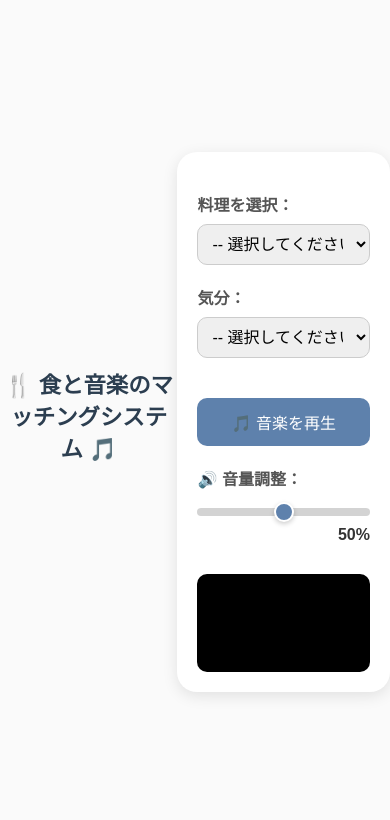
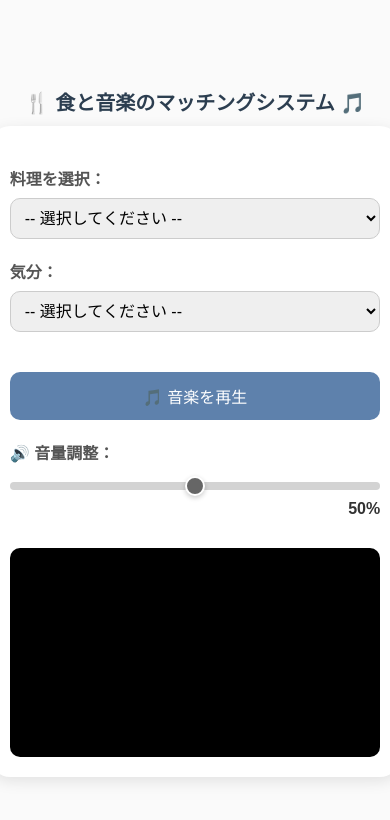
Before and after one commit to takatoru/food_music_final_All, a plain HTML site: page index.html in a window 390 px wide. Drawn offline with Linux system fonts and the light colour scheme; no server answers.

Commit message:
updata style.css

```diff
--- a/style.css
+++ b/style.css
@@ -1,6 +1,6 @@
 /* === 全体設定 === */
 html, body {
-  height: 100%;
+  /* height: 100%;  ←これを削除して下の min-height に変えます */
   margin: 0;
   padding: 0;
 }
@@ -9,10 +9,18 @@ body {
   font-family: "Hiragino Sans", "Noto Sans JP", sans-serif;
   background-color: #fafafa;
   color: #333;
+
   display: flex;
+
+  /* 🔽 ここが重要：縦並びにする設定を追加 🔽 */
+  flex-direction: column;
+
   justify-content: center;
   align-items: center;
   text-align: center;
+
+  /* 画面より中身が長くなっても切れないようにする設定 */
+  min-height: 100vh;
 }
 
 /* === コンテナ === */
@@ -23,10 +31,10 @@ body {
   background-color: #fff;
   border-radius: 20px;
   box-shadow: 0 4px 15px rgba(0, 0, 0, 0.1);
-  margin: 0;
+  margin: 0; /* bodyで中央揃えしているのでmargin autoは不要 */
 }
 
-/* === タイトル === */
+/* === タイトル（コンテナ内のh1用、もし残っていれば） === */
 h1 {
   color: #2c3e50;
   font-size: 1.8em;
@@ -79,23 +87,17 @@ button:hover {
   background-color: #4c6a91;
 }
 
-/* === 🔽 プレイヤー部分の変更 🔽 === */
-
-/* プレイヤー全体を囲うコンテナ */
+/* === プレイヤー部分 === */
 #player-container {
   margin-top: 30px;
   width: 100%;
-  /* 16:9 のアスペクト比を維持（padding-top トリック） */
   position: relative;
-  padding-top: 56.25%; /* ( 9 / 16 ) * 100% */
-  background-color: #000; /* 読み込み中の背景 */
+  padding-top: 56.25%; /* 16:9 */
+  background-color: #000;
   border-radius: 10px;
-  overflow: hidden; /* 角丸を効かせるため */
+  overflow: hidden;
 }
 
-/* audio と YouTube(iframe) 共通のスタイル
-  コンテナいっぱいに広げる
-*/
 .player-element,
 #youtubePlayer iframe {
   position: absolute;
@@ -107,16 +109,10 @@ button:hover {
   outline: none;
 }
 
-/* 初期状態では両方非表示にしておき、
-  再生する方だけを script.js で display: block; に切り替える
-*/
 #audioPlayer,
 #youtubePlayer {
   display: none;
 }
-
-/* 🔼 プレイヤー部分の変更 🔼 === */
-
 
 /* === スマホ対応 === */
 @media (max-width: 480px) {
@@ -134,51 +130,53 @@ button:hover {
   }
 }
 
-/* === 🔽 通知メッセージ（トースト）のスタイル 🔽 === */
+/* === 通知メッセージ（トースト） === */
 .toast-message {
   position: fixed;
-  top: 20px;
-  right: 20px; /* スマホで見やすくするなら left: 50%; transform: translateX(-50%); に変更可 */
-  background-color: #2c3e50; /* 濃いネイビーで上品に */
+  top: 50%;
+  left: 50%;
+  transform: translate(-50%, -50%);
+
+  background-color: #2c3e50;
   color: #fff;
-  padding: 15px 25px;
-  border-radius: 50px; /* 丸みをつけて優しく */
+  padding: 30px 50px; /* 大きくしました */
+  font-size: 24px;    /* 大きくしました */
+  border-radius: 20px;
+
   box-shadow: 0 4px 15px rgba(0,0,0,0.3);
-  font-size: 14px;
   font-weight: bold;
   z-index: 9999;
   opacity: 0;
-  animation: fadeInOut 5s forwards; /* 5秒かけて表示→消滅 */
+  text-align: center;
+  animation: fadeInOut 5s forwards;
 }
 
-/* ふわっと出て消えるアニメーション */
 @keyframes fadeInOut {
-  0% { opacity: 0; transform: translateY(-20px); }
-  10% { opacity: 1; transform: translateY(0); }
-  80% { opacity: 1; transform: translateY(0); }
-  100% { opacity: 0; transform: translateY(-20px); }
+  0% { opacity: 0; transform: translate(-50%, -70%); }
+  10% { opacity: 1; transform: translate(-50%, -50%); }
+  80% { opacity: 1; transform: translate(-50%, -50%); }
+  100% { opacity: 0; transform: translate(-50%, -70%); }
 }
 
-/* === 🔽 音量スライダーのデザイン（色付けに必須） 🔽 === */
+/* === 音量スライダー === */
 input[type=range] {
-  -webkit-appearance: none; /* 重要：標準の見た目を消す */
+  -webkit-appearance: none;
   width: 100%;
-  height: 8px; /* バーの太さ */
+  height: 8px;
   border-radius: 5px;
-  background: #d3d3d3; /* デフォルトの色（グレー） */
+  background: #d3d3d3;
   outline: none;
   cursor: pointer;
   margin: 10px 0;
 }
 
-/* つまみ（丸い部分）のデザイン */
 input[type=range]::-webkit-slider-thumb {
   -webkit-appearance: none;
   appearance: none;
   width: 20px;
   height: 20px;
   border-radius: 50%;
-  background: #5e81ac; /* つまみの色（青） */
+  background: #666666; /* 濃い灰色に変更済 */
   border: 2px solid #fff;
   box-shadow: 0 2px 5px rgba(0,0,0,0.2);
   cursor: pointer;
@@ -186,5 +184,24 @@ input[type=range]::-webkit-slider-thumb {
 }
 
 input[type=range]::-webkit-slider-thumb:hover {
-  transform: scale(1.2); /* ホバー時に少し大きく */
+  transform: scale(1.2);
 }
+
+/* === 🔽 アプリタイトル（ここを追加） 🔽 === */
+.app-title {
+  text-align: center;
+  margin-top: 30px;
+  margin-bottom: 20px;
+  font-size: 28px;
+  color: #2c3e50;
+  font-weight: bold;
+}
+
+/* スマホ用のタイトル調整 */
+@media (max-width: 600px) {
+  .app-title {
+    font-size: 20px;
+    margin-top: 20px;
+    margin-bottom: 10px;
+  }
+}
```
